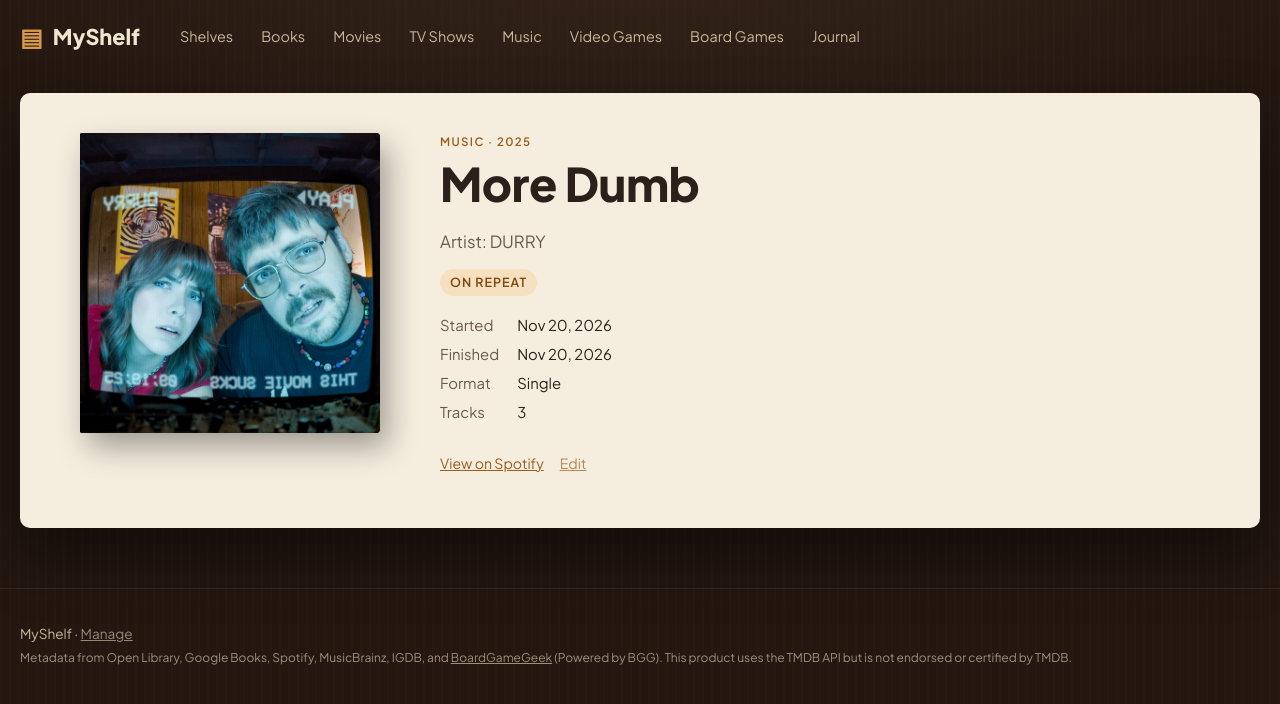
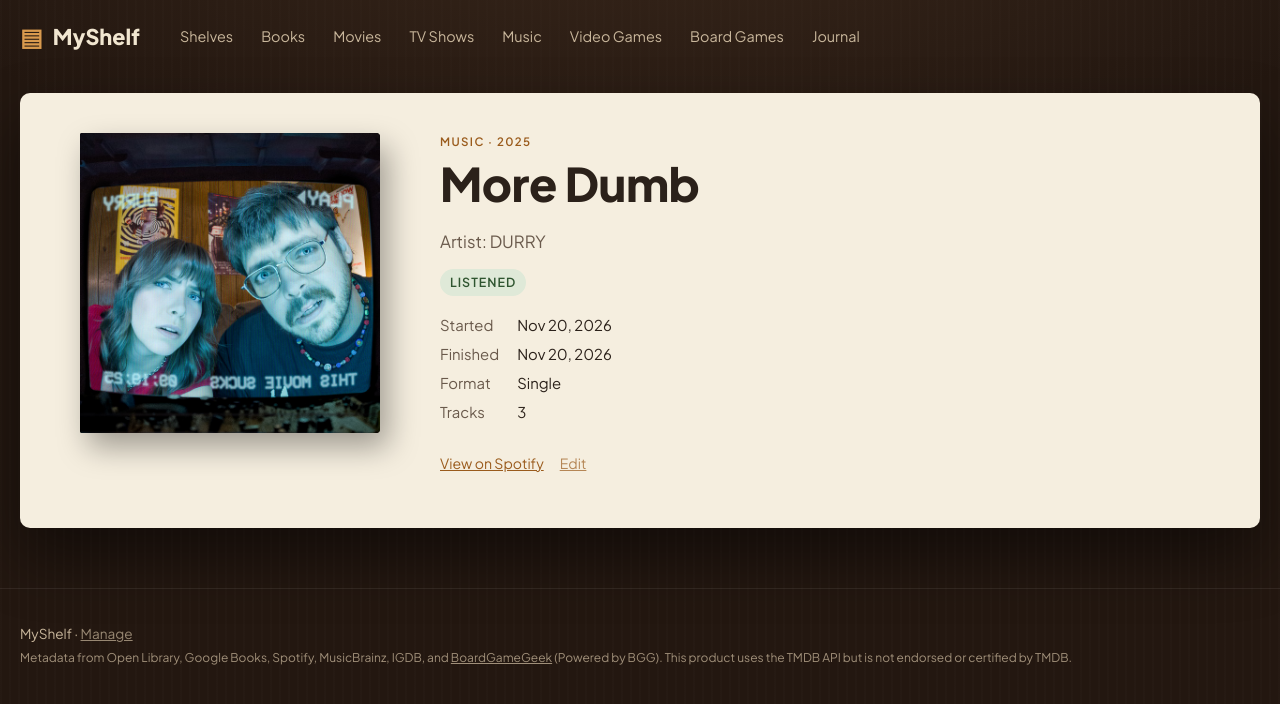
Before and after one commit to LouisTikas/myshelf, an Astro site: page /item/music-more-dumb-2025 in a window 1280 px wide. Built offline with nearby package versions, Linux system fonts and the light colour scheme; Astro itself is replaced by a stand-in of ours.

Commit message:
Update music: More Dumb

```diff
--- a/src/content/items/music-more-dumb-2025.md
+++ b/src/content/items/music-more-dumb-2025.md
@@ -4,7 +4,7 @@ type: music
 creator: DURRY
 year: "2025"
 cover: /covers/music-more-dumb-2025.jpg
-status: in-progress
+status: finished
 dateAdded: 2026-11-20
 dateStarted: 2026-11-20
 dateFinished: 2026-11-20
```
